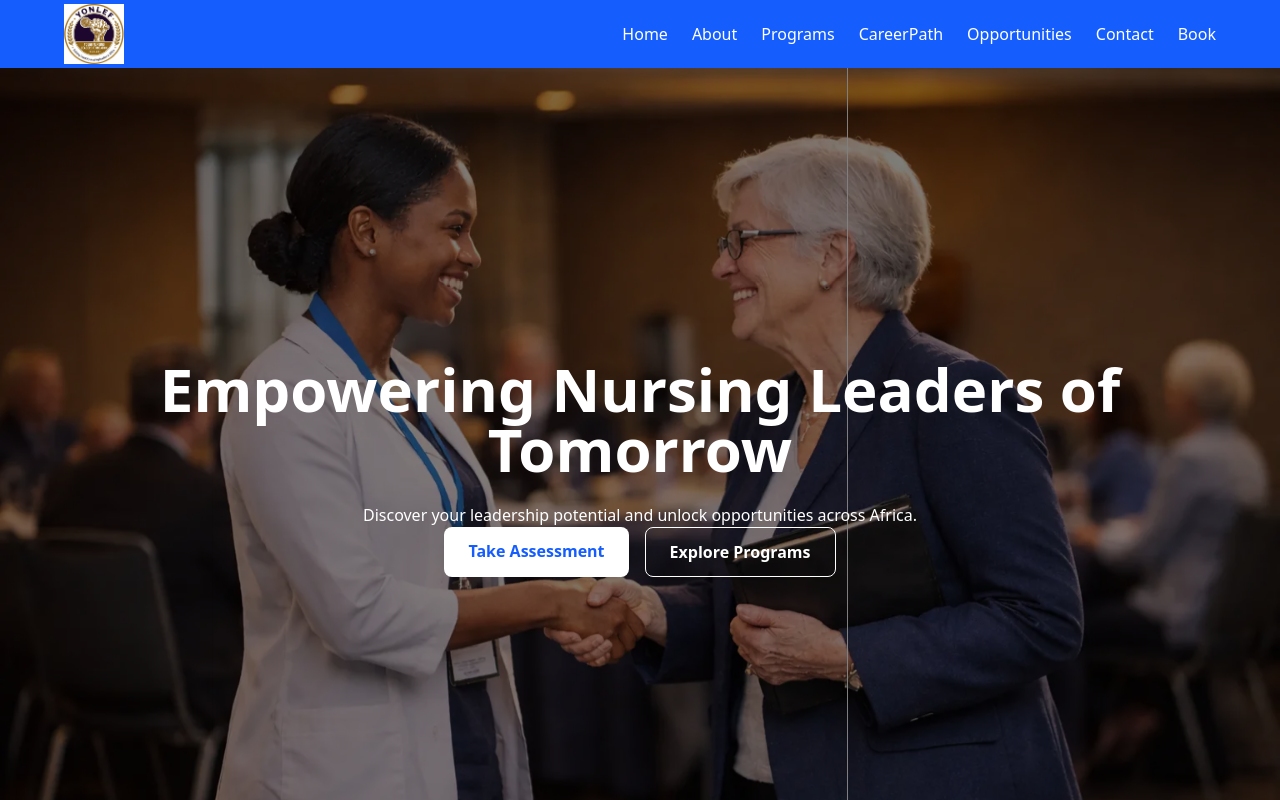
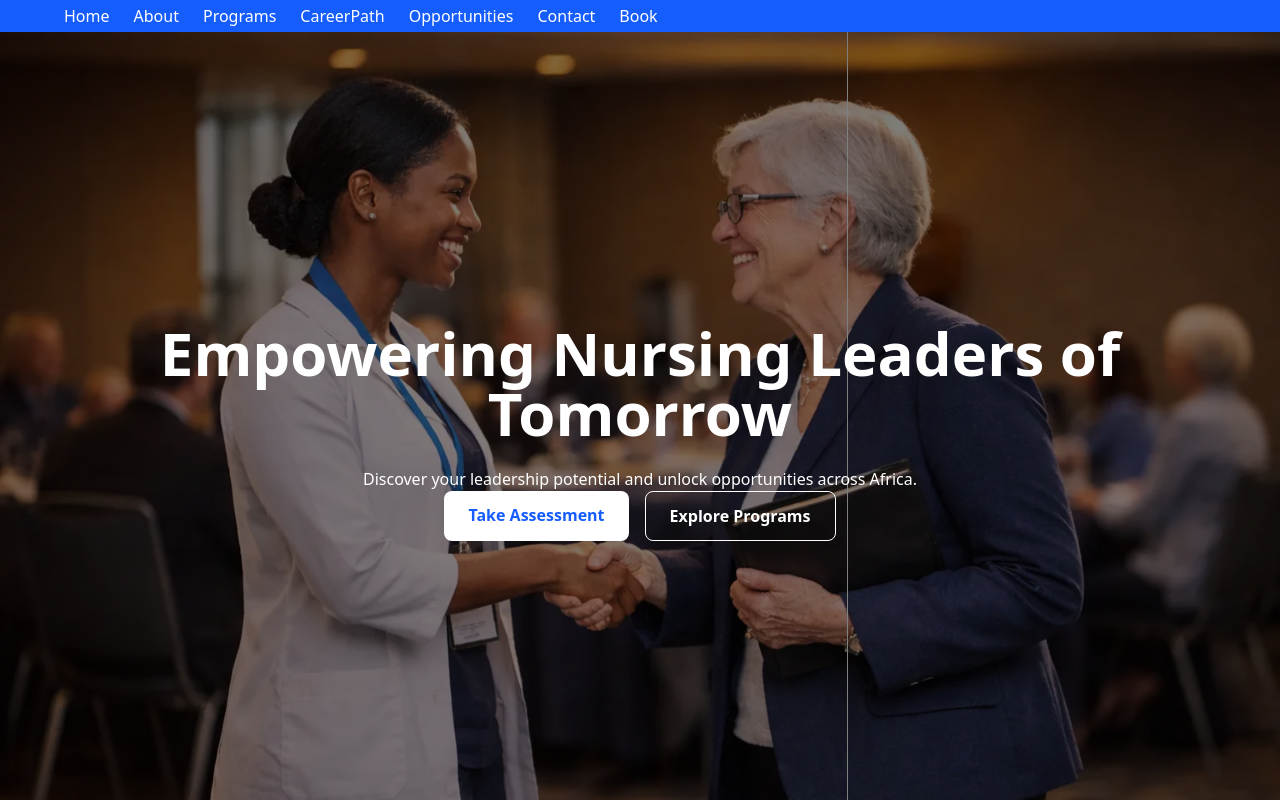
Before and after one commit to degreatcornel/yonlef-website, a React (Vite) app: page / in a window 1280 px wide. Shown: the top 800 px of the page. Built offline with nearby package versions, Linux system fonts and the light colour scheme.

Commit message:
navbar modified

```diff
--- a/src/layout/navbar.jsx
+++ b/src/layout/navbar.jsx
@@ -1,7 +1,6 @@
 import { useState } from "react";
 import { Link } from "react-router-dom";
 import { FaBars, FaTimes } from "react-icons/fa";
-import logo from "../assets/yonlef-logo.png";
 
 const Navbar = () => {
   const [open, setOpen] = useState(false);
@@ -11,14 +10,6 @@ const Navbar = () => {
   return (
     <nav className="bg-blue-600 text-white px-6 py-1">
       <div className="max-w-6xl mx-auto flex justify-between items-center">
-
-              {/* Logo */}
-            <img
-        src={logo}
-        alt="YONLEF Logo"
-        className="h-15 w-auto"
-      />
-
         {/* Desktop Menu */}
         <div className="hidden md:flex space-x-6">
           <Link to="/">Home</Link>
@@ -49,7 +40,7 @@ const Navbar = () => {
           <Link to="/opportunities" onClick={toggleMenu}>Opportunities</Link>
           <Link to="/contact" onClick={toggleMenu}>Contact</Link>
           <Link to="/book" onClick={toggleMenu}>Book</Link>
-          <Link to="/mentorship" onClick={toggleMenu}>Mentorship</Link>
+
         </div>
       )}
     </nav>
```
